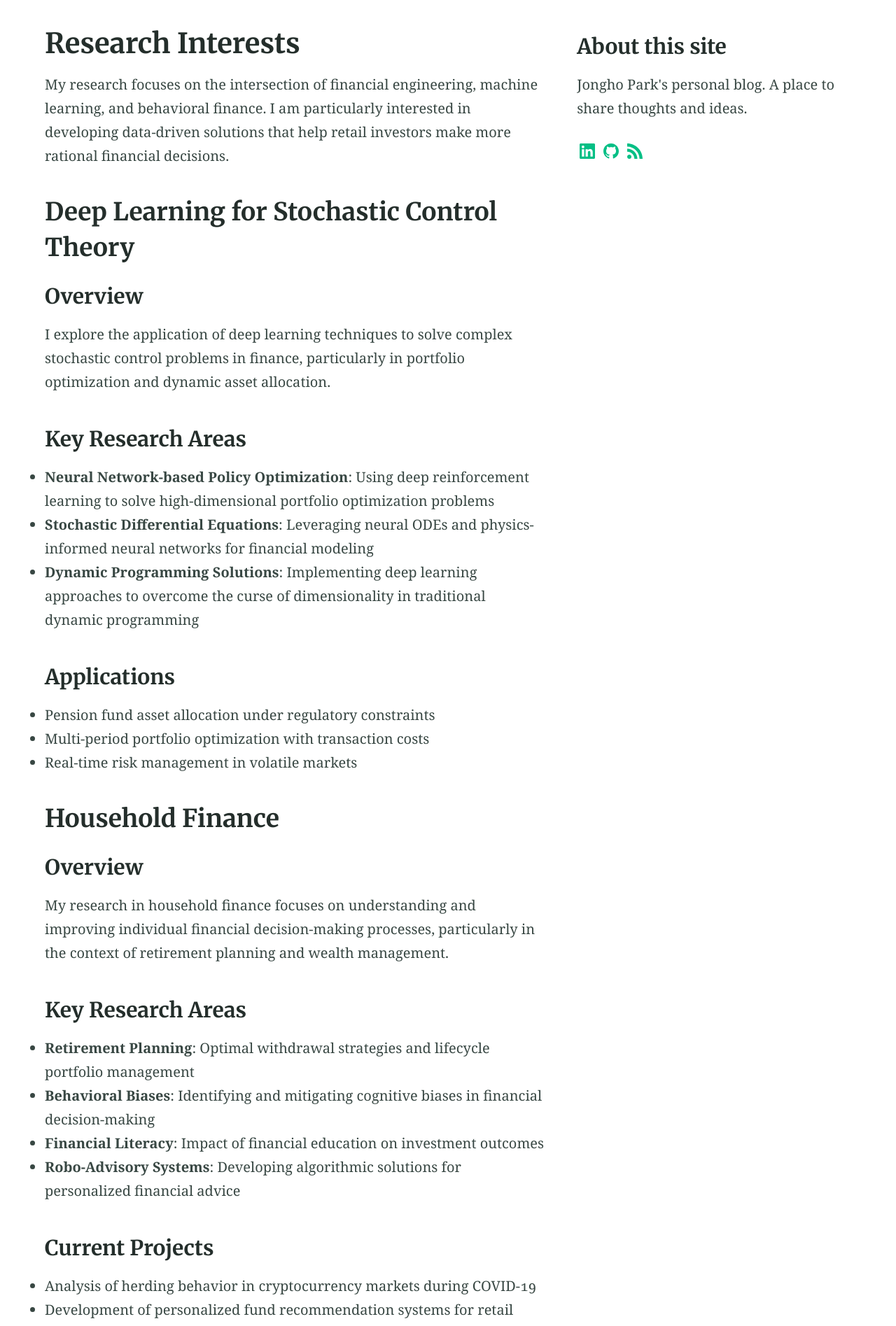
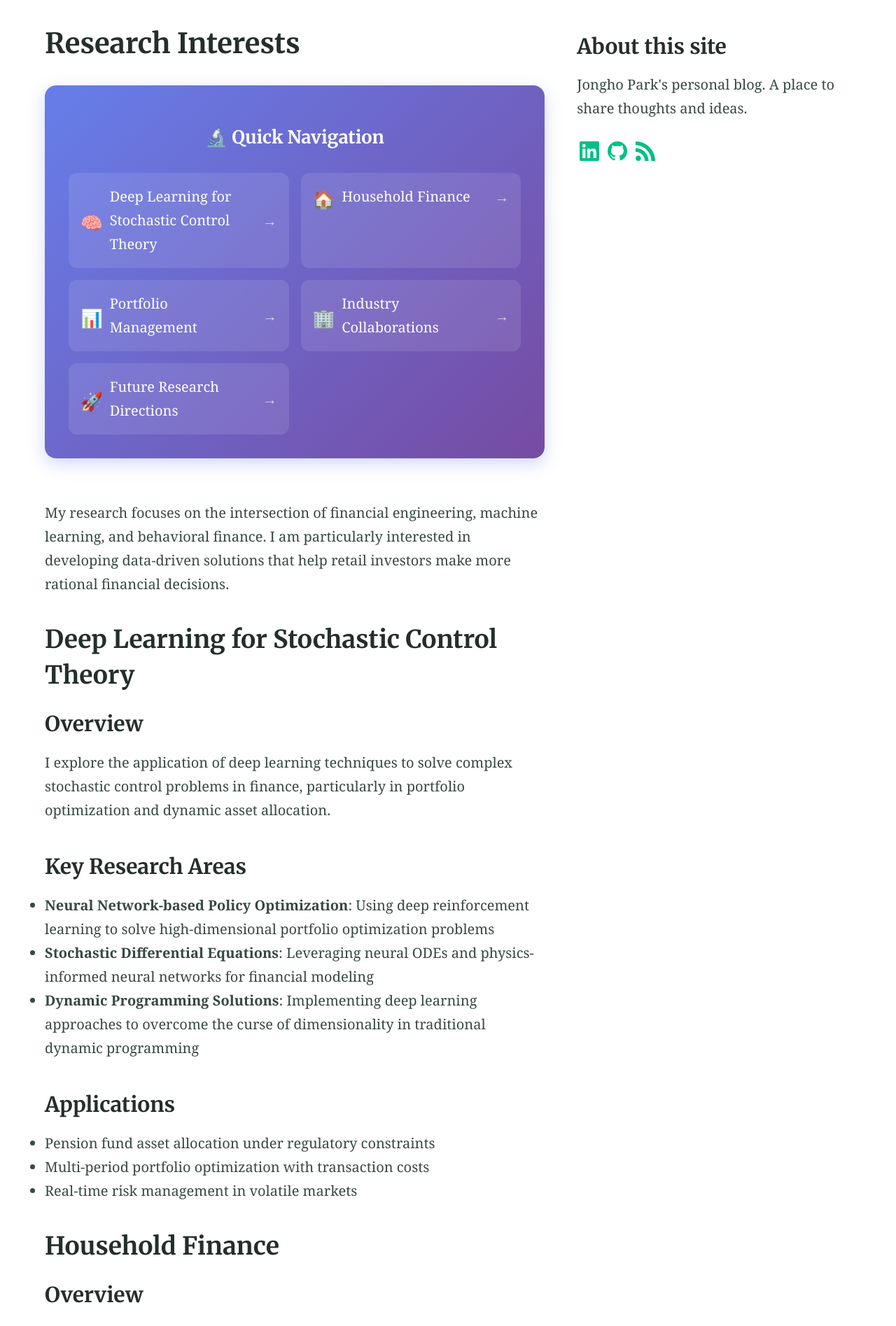
Before and after one commit to pjhbest0428/pjhbest0428.github.io, a Jekyll site: the page built from research.md, in a window 1280 px wide. Shown: the part 408-2303 px from the top of the page at 70% size. Built offline with Jekyll 4.4.1, drawn with Linux system fonts in a browser that asks for light colours.

Commit message:
modify research interest.md

```diff
--- a/research.md
+++ b/research.md
@@ -7,9 +7,130 @@ excerpt: "Detailed overview of my research interests and methodologies"
 aside: true
 ---
 
+<!-- Research Navigation Box -->
+<div class="research-navigation-box">
+  <h3>🔬 Quick Navigation</h3>
+  <div class="research-sections">
+    <div class="research-section-item">
+      <a href="#deep-learning" class="research-link">
+        <span class="icon">🧠</span>
+        <span class="title">Deep Learning for Stochastic Control Theory</span>
+        <span class="arrow">→</span>
+      </a>
+    </div>
+    <div class="research-section-item">
+      <a href="#household-finance" class="research-link">
+        <span class="icon">🏠</span>
+        <span class="title">Household Finance</span>
+        <span class="arrow">→</span>
+      </a>
+    </div>
+    <div class="research-section-item">
+      <a href="#portfolio-management" class="research-link">
+        <span class="icon">📊</span>
+        <span class="title">Portfolio Management</span>
+        <span class="arrow">→</span>
+      </a>
+    </div>
+    <div class="research-section-item">
+      <a href="#industry-collaborations" class="research-link">
+        <span class="icon">🏢</span>
+        <span class="title">Industry Collaborations</span>
+        <span class="arrow">→</span>
+      </a>
+    </div>
+    <div class="research-section-item">
+      <a href="#future-research" class="research-link">
+        <span class="icon">🚀</span>
+        <span class="title">Future Research Directions</span>
+        <span class="arrow">→</span>
+      </a>
+    </div>
+  </div>
+</div>
+
+<style>
+.research-navigation-box {
+  background: linear-gradient(135deg, #667eea 0%, #764ba2 100%);
+  color: white;
+  padding: 2rem;
+  border-radius: 16px;
+  margin: 2rem 0 3rem 0;
+  box-shadow: 0 8px 25px rgba(102, 126, 234, 0.3);
+}
+
+.research-navigation-box h3 {
+  margin: 0 0 1.5rem 0;
+  font-size: 1.5rem;
+  text-align: center;
+  color: white;
+}
+
+.research-sections {
+  display: grid;
+  grid-template-columns: repeat(auto-fit, minmax(280px, 1fr));
+  gap: 1rem;
+}
+
+.research-section-item {
+  background: rgba(255, 255, 255, 0.1);
+  border-radius: 12px;
+  transition: all 0.3s ease;
+}
+
+.research-section-item:hover {
+  background: rgba(255, 255, 255, 0.2);
+  transform: translateY(-2px);
+}
+
+.research-link {
+  display: flex;
+  align-items: center;
+  padding: 1rem;
+  color: white;
+  text-decoration: none;
+  gap: 0.8rem;
+}
+
+.research-link:hover {
+  color: white;
+  text-decoration: none;
+}
+
+.icon {
+  font-size: 1.5rem;
+  flex-shrink: 0;
+}
+
+.title {
+  flex: 1;
+  font-weight: 500;
+}
+
+.arrow {
+  font-size: 1.2rem;
+  opacity: 0.7;
+  transition: transform 0.3s ease;
+}
+
+.research-section-item:hover .arrow {
+  transform: translateX(5px);
+}
+
+@media (max-width: 768px) {
+  .research-sections {
+    grid-template-columns: 1fr;
+  }
+
+  .research-navigation-box {
+    padding: 1.5rem;
+  }
+}
+</style>
+
 My research focuses on the intersection of financial engineering, machine learning, and behavioral finance. I am particularly interested in developing data-driven solutions that help retail investors make more rational financial decisions.
 
-## Deep Learning for Stochastic Control Theory
+## <span id="deep-learning">Deep Learning for Stochastic Control Theory</span>
 
 ### Overview
 I explore the application of deep learning techniques to solve complex stochastic control problems in finance, particularly in portfolio optimization and dynamic asset allocation.
@@ -24,7 +145,7 @@ I explore the application of deep learning techniques to solve complex stochasti
 - Multi-period portfolio optimization with transaction costs
 - Real-time risk management in volatile markets
 
-## Household Finance
+## <span id="household-finance">Household Finance</span>
 
 ### Overview
 My research in household finance focuses on understanding and improving individual financial decision-making processes, particularly in the context of retirement planning and wealth management.
@@ -40,7 +161,7 @@ My research in household finance focuses on understanding and improving individu
 - Development of personalized fund recommendation systems for retail banking
 - Study of optimal asset allocation under changing regulatory environments
 
-## Portfolio Management
+## <span id="portfolio-management">Portfolio Management</span>
 
 ### Overview
 I work on both theoretical and practical aspects of portfolio management, combining traditional optimization theory with modern machine learning techniques.
@@ -57,7 +178,7 @@ I work on both theoretical and practical aspects of portfolio management, combin
 - **High-Frequency Data Analysis**: Processing and modeling ultra-high-frequency trading data
 - **Regime Switching Models**: Adaptive portfolio strategies under changing market conditions
 
-## Industry Collaborations
+## <span id="industry-collaborations">Industry Collaborations</span>
 
 ### Recent Projects
 - **Hanabank (2024)**: FX rate forecasting using news sentiment analysis
@@ -70,7 +191,7 @@ I believe that bridging the gap between academic research and practical implemen
 - **Data-Driven Approaches**: Leveraging big data and machine learning to enhance traditional financial models
 - **Retail Investor Focus**: Developing solutions that democratize sophisticated financial strategies for individual investors
 
-## Future Research Directions
+## <span id="future-research">Future Research Directions</span>
 
 - Integration of quantum computing techniques in portfolio optimization
 - Development of explainable AI models for financial decision-making
```
